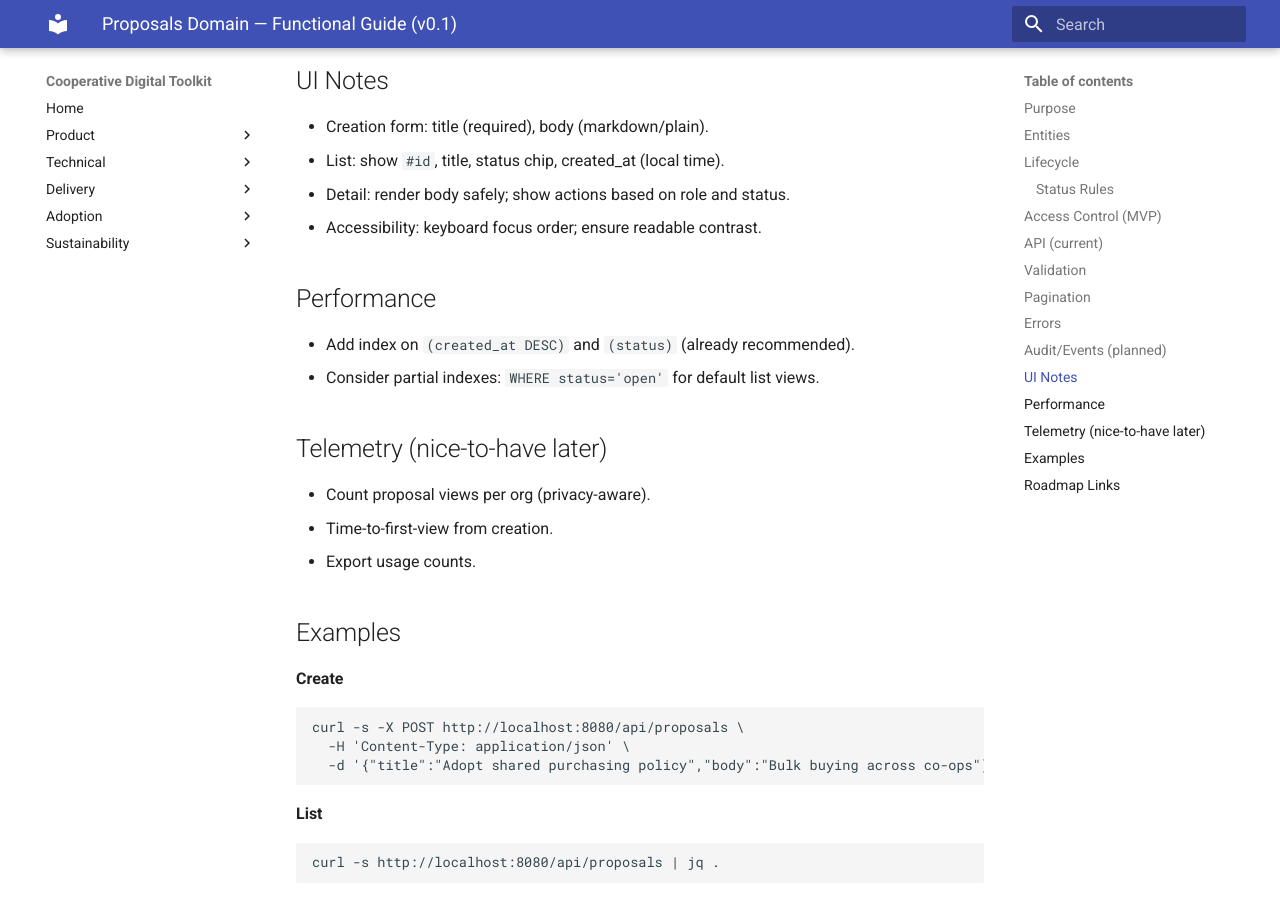
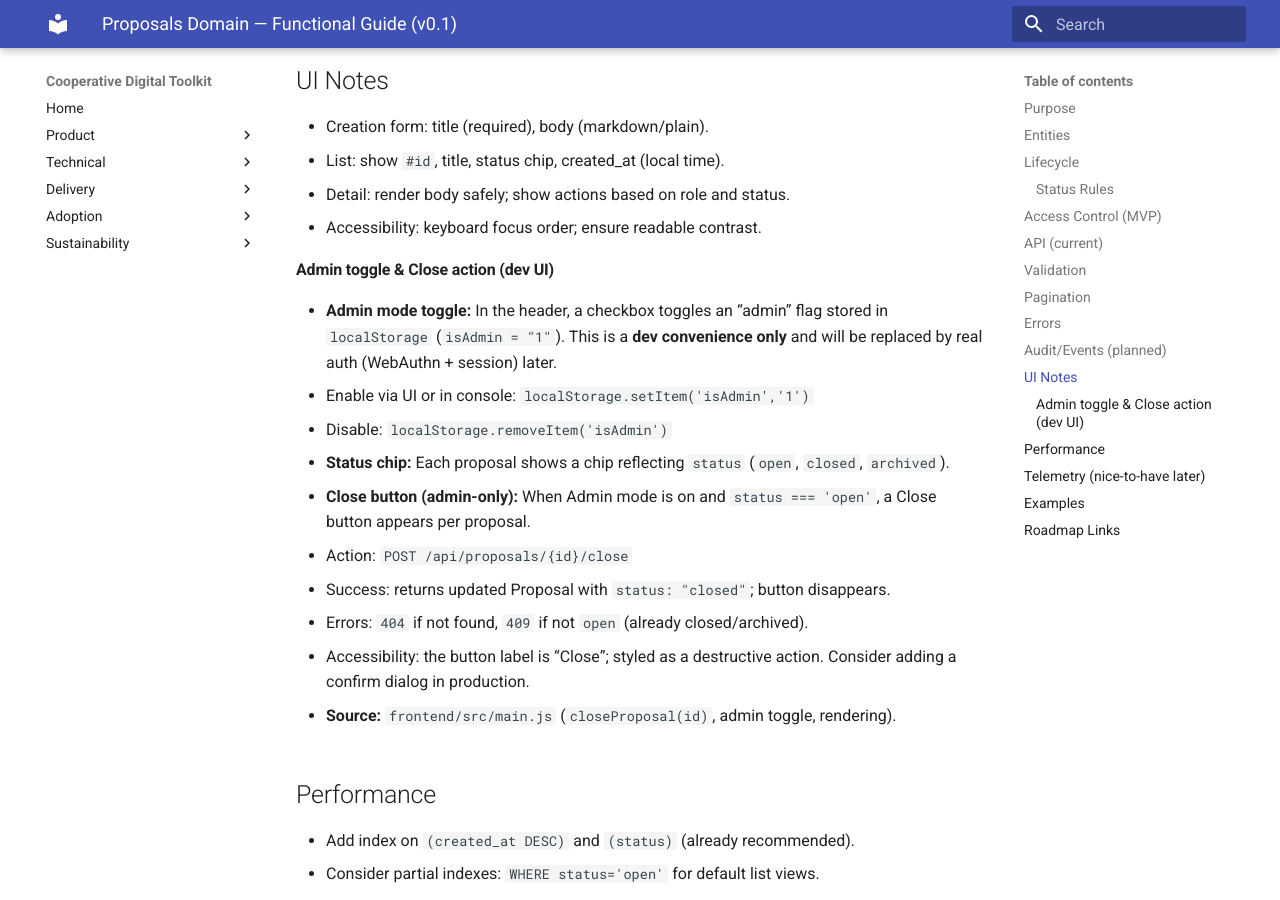
Before and after one commit to fahertym/cooperative-digital-toolkit, an MkDocs documentation site: the page built from docs/domains/proposals/README.md, in a window 1280 px wide and 900 px high, scrolled down 2309 px. Built offline with MkDocs 1.6.1 and Material for MkDocs 9.7.7, drawn with Linux system fonts in a browser that asks for light colours.

Commit message:
docs(proposals): update README with admin toggle, status chip, and close action details

```diff
--- a/docs/domains/proposals/README.md
+++ b/docs/domains/proposals/README.md
@@ -79,6 +79,22 @@ Emit events for:
 - Detail: render body safely; show actions based on role and status.
 - Accessibility: keyboard focus order; ensure readable contrast.
 
+#### Admin toggle & Close action (dev UI)
+
+- **Admin mode toggle:** In the header, a checkbox toggles an “admin” flag stored in `localStorage` (`isAdmin = "1"`). This is a **dev convenience only** and will be replaced by real auth (WebAuthn + session) later.
+  - Enable via UI or in console: `localStorage.setItem('isAdmin','1')`
+  - Disable: `localStorage.removeItem('isAdmin')`
+
+- **Status chip:** Each proposal shows a chip reflecting `status` (`open`, `closed`, `archived`).
+
+- **Close button (admin-only):** When Admin mode is on and `status === 'open'`, a Close button appears per proposal.
+  - Action: `POST /api/proposals/{id}/close`
+  - Success: returns updated Proposal with `status: "closed"`; button disappears.
+  - Errors: `404` if not found, `409` if not `open` (already closed/archived).
+  - Accessibility: the button label is “Close”; styled as a destructive action. Consider adding a confirm dialog in production.
+
+- **Source:** `frontend/src/main.js` (`closeProposal(id)`, admin toggle, rendering).
+
 ## Performance
 
 - Add index on `(created_at DESC)` and `(status)` (already recommended).
```
